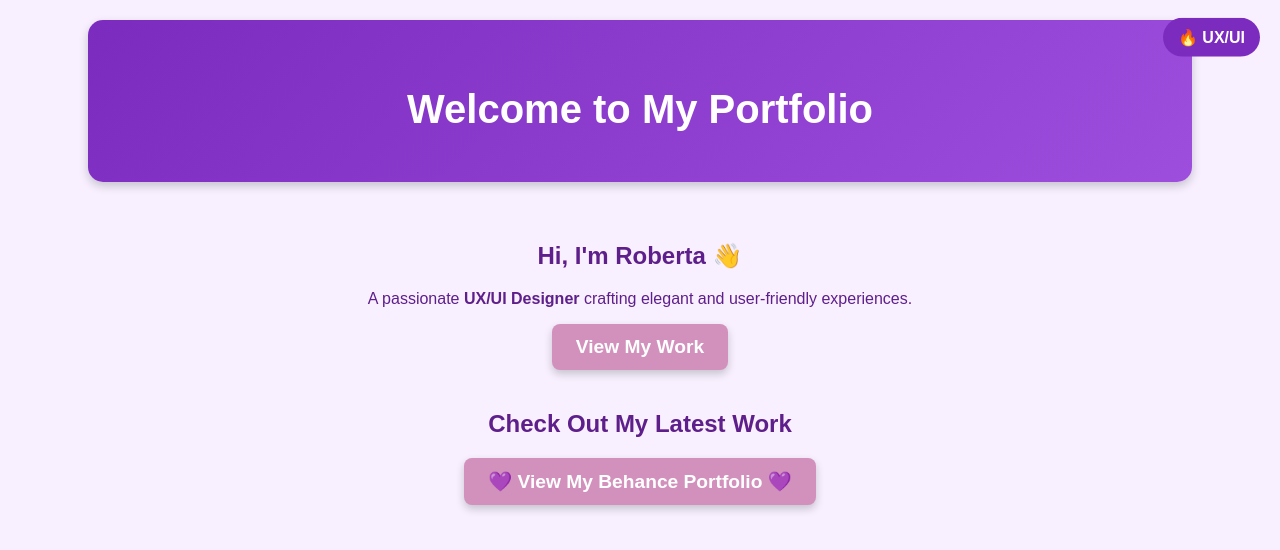
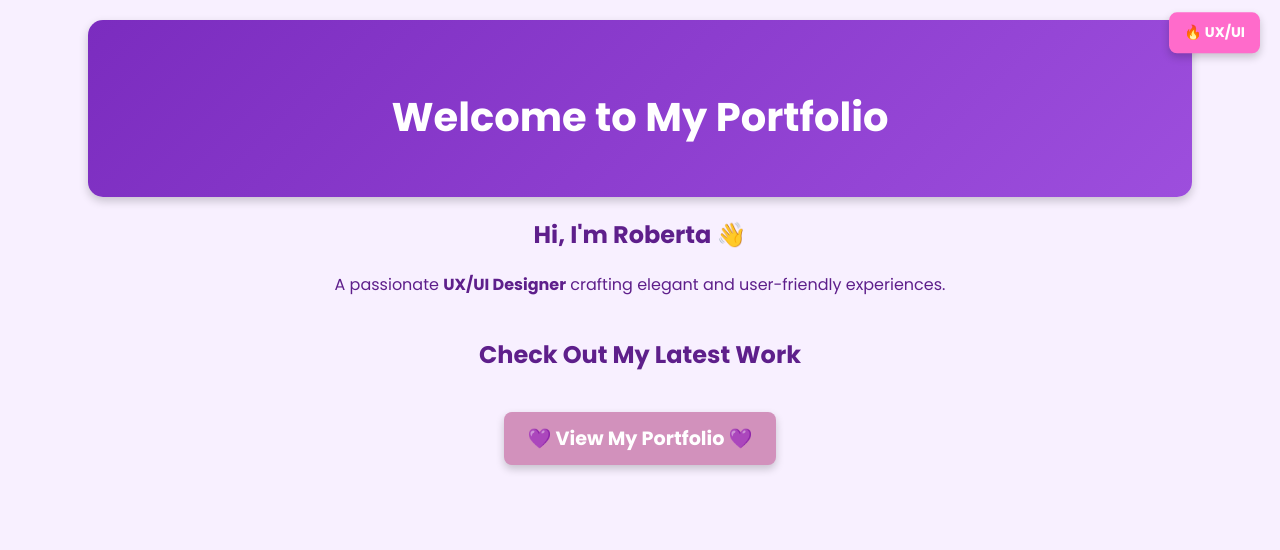
Before and after one commit to roberta6197/my-portfolio, a plain HTML site: page index.html in a window 1280 px wide. Drawn offline with Linux system fonts and the light colour scheme.

Commit message:
Add files via upload

```diff
--- a/index.html
+++ b/index.html
@@ -19,14 +19,13 @@
     <section class="animated-section">
         <h2>Hi, I'm <strong>Roberta</strong> 👋</h2>
         <p>A passionate <strong>UX/UI Designer</strong> crafting elegant and user-friendly experiences.</p>
-        <a href="https://www.behance.net/YOURUSERNAME" class="btn">View My Work</a>
     </section>
 
     <div class="floating-badge">🔥 UX/UI</div>
 
     <section class="portfolio">
         <h2>Check Out My Latest Work</h2>
-        <a href="https://www.behance.net/gallery/218105541/ShockSlide-UXUI-Design-Case-Study" target="_blank" class="btn">💜 View My Behance Portfolio 💜</a>
+        <a href="https://www.behance.net/gallery/218105541/ShockSlide-UXUI-Design-Case-Study" target="_blank" class="btn">💜 View My Portfolio 💜</a>
     </section>
 </body>
 </html>
--- a/style.css
+++ b/style.css
@@ -1,6 +1,6 @@
 /* General Page Styling */
 body {
-    font-family: 'Arial', sans-serif;
+    font-family: 'Poppins', sans-serif;
     text-align: center;
     background-color: #f8f0ff; /* Soft Purple Background */
     color: #5e1f8b; /* Deep Purple Text */
@@ -25,7 +25,37 @@ h1 {
     margin-bottom: 10px;
 }
 
-/* Behance Button - Fixed */
+/* Portfolio Section */
+.portfolio {
+    margin-top: 40px;
+}
+
+/* Floating Badge */
+.floating-badge {
+    position: fixed;
+    top: 20px;
+    right: 20px;
+    background: #ff6bcb; /* Bright Pink-Purple */
+    color: white;
+    padding: 10px 15px;
+    border-radius: 8px;
+    font-weight: bold;
+    font-size: 14px;
+    box-shadow: 0px 4px 8px rgba(0, 0, 0, 0.2);
+    animation: float 3s infinite ease-in-out;
+}
+
+/* Floating Animation */
+@keyframes float {
+    0%, 100% {
+        transform: translateY(0);
+    }
+    50% {
+        transform: translateY(-10px);
+    }
+}
+
+/* Behance Portfolio Button */
 .btn {
     display: inline-block;
     padding: 12px 24px;
@@ -37,6 +67,7 @@ h1 {
     border-radius: 8px;
     transition: all 0.3s ease-in-out;
     box-shadow: 0px 4px 8px rgba(0, 0, 0, 0.2);
+    margin-top: 20px;
 }
 
 /* Button Hover Effect */
@@ -44,46 +75,3 @@ h1 {
     background: #ff6bcb; /* Bright Pink-Purple */
     transform: scale(1.05);
 }
-/* Animated Section */
-.animated-section {
-    animation: fadeIn 2s ease-in-out;
-    padding: 20px;
-    border-radius: 15px;
-    margin: 20px auto;
-    width: 80%;
-}
-
-/* Fade In Effect */
-@keyframes fadeIn {
-    from {
-        opacity: 0;
-        transform: translateY(-20px);
-    }
-    to {
-        opacity: 1;
-        transform: translateY(0);
-    }
-}
-
-/* Floating UX/UI Badge */
-.floating-badge {
-    position: fixed;
-    top: 20px;
-    right: 20px;
-    background: #7b2cbf;
-    color: white;
-    padding: 10px 15px;
-    font-weight: bold;
-    border-radius: 50px;
-    animation: floatUp 3s infinite alternate ease-in-out;
-}
-
-/* Floating Animation */
-@keyframes floatUp {
-    from {
-        transform: translateY(0);
-    }
-    to {
-        transform: translateY(-10px);
-    }
-}
```
